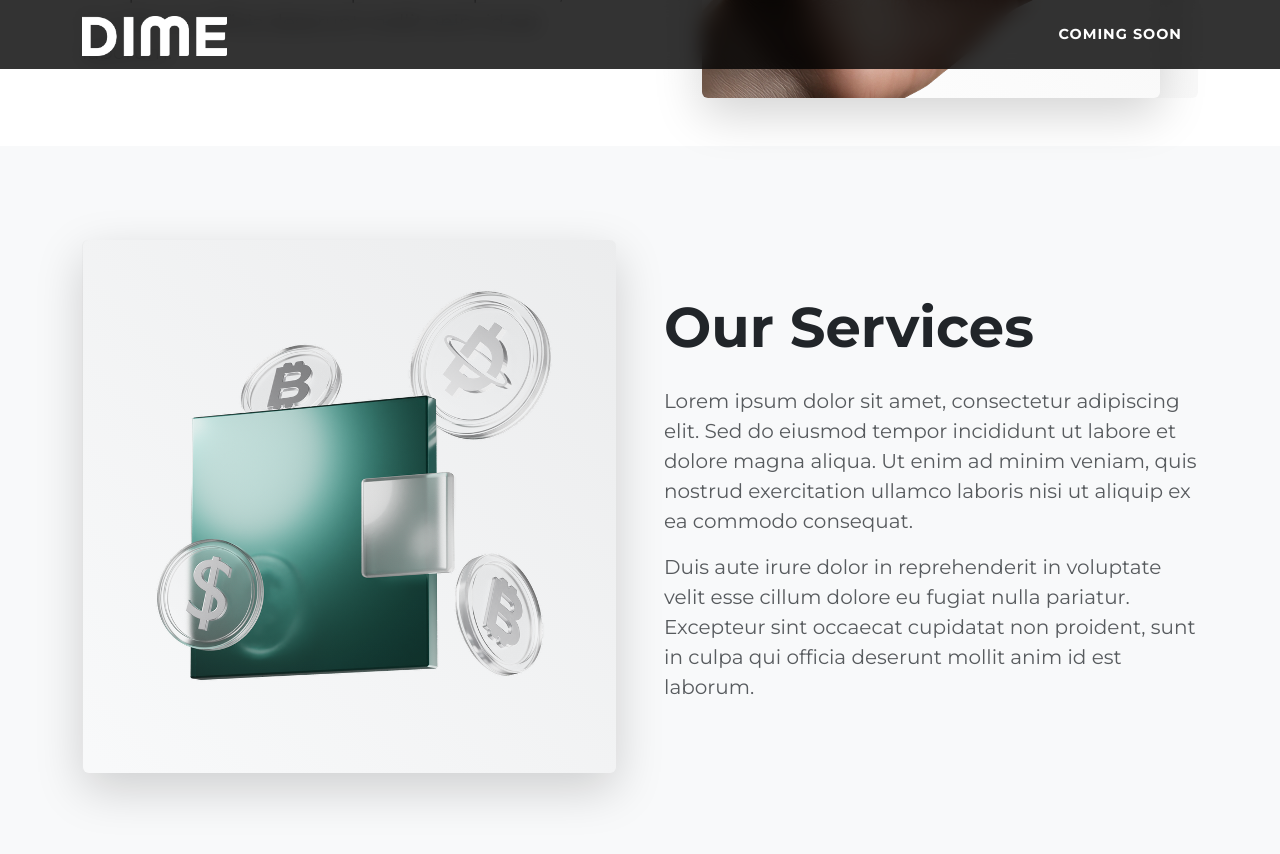
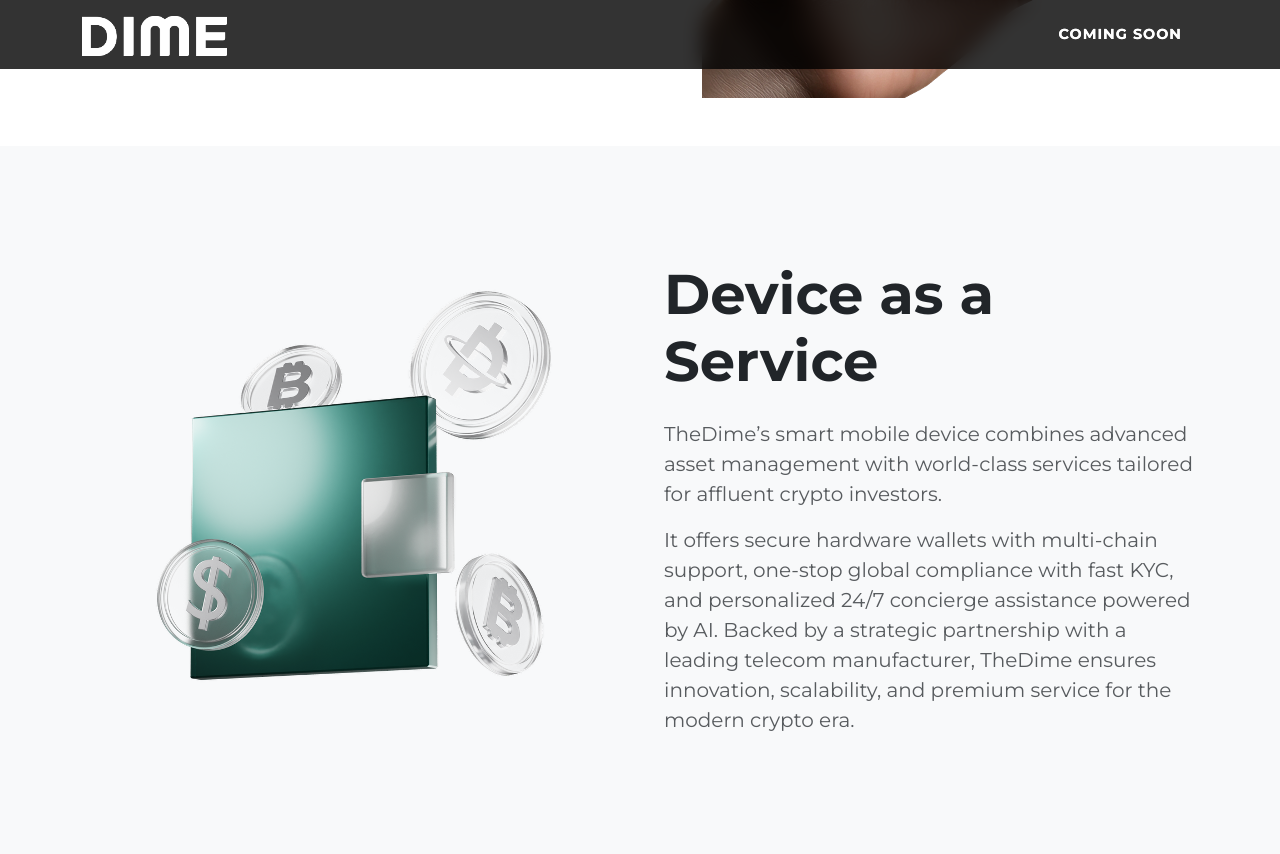
Before and after one commit to The-Dime-XYZ/home.github.io, a Jekyll site: the page built from index.html, in a window 1280 px wide and 900 px high, scrolled down 1485 px. Shown: the top 854 px of the window. Built offline with Jekyll 4.4.1, drawn with Linux system fonts in a browser that asks for light colours; some of the changed text lies outside the part shown.

Commit message:
add links

```diff
--- a/index.html
+++ b/index.html
@@ -3,14 +3,24 @@ layout: default
 title: Home
 ---
 
+  <!-- Navigation -->
+  <nav class="navbar navbar-expand-lg fixed-top" id="mainNavbar">
+    <div class="container">
+      <a class="navbar-brand" href="#">
+        <img src="/assets/images/logo_white.png" alt="THE DIME Logo" height="40" class="d-inline-block align-text-top" style="filter: brightness(0) invert(1);">
+      </a>
+      <div class="navbar-nav ms-auto">
+        <a class="nav-link text-white px-3 py-2" href="#" style="font-weight: bold; text-transform: uppercase; letter-spacing: 1px; font-size: 0.9rem; text-decoration: none;">Coming Soon</a>
+      </div>
+    </div>
+  </nav>
+
   <!-- Hero Section -->
-<header class="hero d-flex align-items-center justify-content-center text-center text-white position-relative" style="background-image: url({{ '/assets/images/hero-banner.png' | relative_url }}); background-size: cover; background-position: center; height: 100vh;">
+<header class="hero d-flex align-items-center justify-content-center text-center text-white position-relative" style="background-image: url(/assets/images/hero-banner.png); background-size: cover; background-position: center; height: 100vh;">
  <div class="position-absolute w-100 h-100" style="background-color: rgba(0, 0, 0, 0.4); top: 0; left: 0; z-index: 1;"></div>
  <div class="position-relative" style="z-index: 2;">
-    <img src="{{ '/assets/images/logo_white.png' | relative_url }}" alt="THE DIME Logo" class="mb-4" style="max-width: 200px; width: 100%; height: auto;">
-    <h1 class="display-1 fw-bold mb-3">Welcome to THE DIME</h1>
-    <p class="fs-4 mb-4" style="letter-spacing: 1px;">Be DeFirent</p>
-    <a href="#about" class="btn btn-light btn-lg px-4 py-3 fw-bold text-uppercase" style="letter-spacing: 1px;">Learn More</a>
+   <img src="/assets/images/logo_white.png" alt="THE DIME Logo" class="mb-4" style="max-width: 200px; width: 100%; height: auto;">
+   <h3 class="fw-bold mb-3 px-4 py-3">Delivering Safe, Simple, and Savvy solutions <br /> with premium Service for affluent crypto investors.</h3>
  </div>
 </header>
 
@@ -19,15 +29,13 @@ title: Home
  <div class="container">
    <div class="row align-items-center g-5">
      <div class="col-lg-6">
-        <h2 class="display-4 fw-bold mb-4">About Us</h2>
-        <h3 class="fw-bold mb-3 px-4 py-3">Delivering Safe, Simple, and Savvy solutions <br /> with premium Service for affluent crypto investors.</h3>
-        <p class="fs-5 text-muted mb-3">Lorem ipsum dolor sit amet, consectetur adipiscing elit. Sed do eiusmod tempor incididunt ut labore et dolore magna aliqua. Ut enim ad minim veniam, quis nostrud exercitation ullamco laboris nisi ut aliquip ex ea commodo consequat.</p>
-        <p class="fs-5 text-muted">Duis aute irure dolor in reprehenderit in voluptate velit esse cillum dolore eu fugiat nulla pariatur. Excepteur sint occaecat cupidatat non proident, sunt in culpa qui officia deserunt mollit anim id est laborum.</p>
+       <h2 class="display-4 fw-bold mb-4">Wallet Innovation</h2>
+       <p class="fs-5 text-muted mb-3"> The Dime delivers a seamless, secure, and intelligent way to manage your digital assets. </p>
+       <p class="fs-5 text-muted">Designed to be Safe, Simple, and Savvy, it offers beginner-friendly crypto purchases, AI-powered portfolio management, and 24/7 human support to give you peace of mind. With premium offline hardware security, biometric verification, and luxury handcrafted design, TheDime combines cutting-edge technology with world-class service to protect your wealth and elevate your crypto lifestyle.</p>
      </div>
      <div class="col-lg-6 text-center">
        <div class="position-relative">
-          <img src="{{ '/assets/images/1.png' | relative_url }}" alt="About Image" class="img-fluid rounded shadow-lg" style="max-width: 100%; height: auto; filter: brightness(0.95) contrast(1.05); object-fit: cover;">
-          <div class="position-absolute w-100 h-100 rounded" style="background: linear-gradient(45deg, rgba(255,255,255,0.05), rgba(0,0,0,0.05)); top: 0; left: 0; z-index: 1;"></div>
+         <img src="/assets/images/1.png" alt="About Image" class="img-fluid" style="max-width: 100%; height: auto; filter: brightness(0.95) contrast(1.05); object-fit: cover;">
        </div>
      </div>
    </div>
@@ -40,14 +48,13 @@ title: Home
    <div class="row align-items-center g-5">
      <div class="col-lg-6 text-center">
        <div class="position-relative">
-          <img src="{{ '/assets/images/2.png' | relative_url }}" alt="Services Image" class="img-fluid rounded shadow-lg" style="max-width: 100%; height: auto; filter: brightness(0.95) contrast(1.05); object-fit: cover;">
-          <div class="position-absolute w-100 h-100 rounded" style="background: linear-gradient(45deg, rgba(255,255,255,0.05), rgba(0,0,0,0.05)); top: 0; left: 0; z-index: 1;"></div>
+         <img src="/assets/images/2.png" alt="Services Image" class="img-fluid" style="max-width: 100%; height: auto; filter: brightness(0.95) contrast(1.05); object-fit: cover;">
        </div>
      </div>
      <div class="col-lg-6">
-        <h2 class="display-4 fw-bold mb-4">Our Services</h2>
-        <p class="fs-5 text-muted mb-3">Lorem ipsum dolor sit amet, consectetur adipiscing elit. Sed do eiusmod tempor incididunt ut labore et dolore magna aliqua. Ut enim ad minim veniam, quis nostrud exercitation ullamco laboris nisi ut aliquip ex ea commodo consequat.</p>
-        <p class="fs-5 text-muted">Duis aute irure dolor in reprehenderit in voluptate velit esse cillum dolore eu fugiat nulla pariatur. Excepteur sint occaecat cupidatat non proident, sunt in culpa qui officia deserunt mollit anim id est laborum.</p>
+       <h2 class="display-4 fw-bold mb-4">Device as a Service</h2>
+       <p class="fs-5 text-muted mb-3">TheDime’s smart mobile device combines advanced asset management with world-class services tailored for affluent crypto investors.</p>
+       <p class="fs-5 text-muted">It offers secure hardware wallets with multi-chain support, one-stop global compliance with fast KYC, and personalized 24/7 concierge assistance powered by AI. Backed by a strategic partnership with a leading telecom manufacturer, TheDime ensures innovation, scalability, and premium service for the modern crypto era.</p>
      </div>
    </div>
  </div>
@@ -58,15 +65,13 @@ title: Home
  <div class="container">
    <div class="row align-items-center g-5">
      <div class="col-lg-6">
-        <h2 class="display-4 fw-bold mb-4">Get In Touch</h2>
-        <p class="fs-5 text-muted mb-3">Lorem ipsum dolor sit amet, consectetur adipiscing elit. Sed do eiusmod tempor incididunt ut labore et dolore magna aliqua. Ut enim ad minim veniam, quis nostrud exercitation ullamco laboris nisi ut aliquip ex ea commodo consequat.</p>
-        <p class="fs-5 text-muted mb-4">Duis aute irure dolor in reprehenderit in voluptate velit esse cillum dolore eu fugiat nulla pariatur. Excepteur sint occaecat cupidatat non proident, sunt in culpa qui officia deserunt mollit anim id est laborum.</p>
-        <a href="mailto:contact@thedime.com" class="btn btn-dark btn-lg px-4 py-3 fw-bold text-uppercase" style="letter-spacing: 1px;">Contact Us</a>
+       <h2 class="display-4 fw-bold mb-4">Join Us</h2>
+       <p class="fs-5 text-muted mb-3">The convergence of Web3, AI, and smart mobile hardware creates a once-in-a-generation opportunity to redefine digital asset management for affluent users. </p>
+       <p class="fs-5 text-muted mb-4">With crypto adoption accelerating, the demand for secure, portable, and intelligent tools is greater than ever. As the world’s first on-chain smart hardware device, TheDime combines advanced AI, blockchain technology, and luxury design to deliver seamless, secure, and intelligent crypto wealth management — giving it a true first-mover advantage.</p>
      </div>
      <div class="col-lg-6 text-center">
        <div class="position-relative">
-          <img src="{{ '/assets/images/3.png' | relative_url }}" alt="Contact Image" class="img-fluid rounded shadow-lg" style="max-width: 100%; height: auto; filter: brightness(0.95) contrast(1.05); object-fit: cover;">
-          <div class="position-absolute w-100 h-100 rounded" style="background: linear-gradient(45deg, rgba(255,255,255,0.05), rgba(0,0,0,0.05)); top: 0; left: 0; z-index: 1;"></div>
+         <img src="/assets/images/3.png" alt="Contact Image" class="img-fluid" style="max-width: 100%; height: auto; filter: brightness(0.95) contrast(1.05); object-fit: cover;">
        </div>
      </div>
    </div>
@@ -78,15 +83,14 @@ title: Home
  <div class="container">
    <div class="row g-4 mb-4">
      <div class="col-lg-4 text-center text-lg-start">
-        <img src="{{ '/assets/images/logo_white.png' | relative_url }}" alt="THE DIME Logo" class="mb-3" style="max-width: 150px; height: auto;">
+       <img src="/assets/images/logo_white.png" alt="THE DIME Logo" class="mb-3" style="max-width: 150px; height: auto;">
        <p class="fs-5">Be DeFirent</p>
      </div>
      <div class="col-lg-4 text-center">
        <h3 class="h5 mb-3">Quick Links</h3>
        <ul class="list-unstyled">
-          <li class="mb-2"><a href="#about" class="text-light text-decoration-none">About</a></li>
-          <li class="mb-2"><a href="#services" class="text-light text-decoration-none">Services</a></li>
-          <li class="mb-2"><a href="#contact" class="text-light text-decoration-none">Contact</a></li>
+        <li class="mb-2"><a href="/privacy-policy.html" class="text-light text-decoration-none">Privacy Policy</a></li>
+        <!-- <li class="mb-2"><a href="/terms-conditions.html" class="text-light text-decoration-none">Terms & Conditions</a></li> -->
        </ul>
      </div>
      <div class="col-lg-4 text-center">
@@ -94,13 +98,12 @@ title: Home
        <ul class="list-unstyled">
          <li class="mb-2"><a href="#" class="text-light text-decoration-none">Twitter</a></li>
          <li class="mb-2"><a href="#" class="text-light text-decoration-none">LinkedIn</a></li>
-          <li class="mb-2"><a href="#" class="text-light text-decoration-none">Instagram</a></li>
        </ul>
      </div>
    </div>
    <hr class="my-4">
    <div class="text-center">
-      <p class="text-muted mb-0">&copy; 2024 THE DIME. All rights reserved.</p>
+     <p class="mb-0">&copy; 2025 THE DIME TECHNOLOGY LTD. All rights reserved.</p>
    </div>
  </div>
 </footer>
```
Also changed, not shown: privacy-policy.html (added, +136 -0 lines), terms-conditions.html (added, +80 -0 lines). Lines whose indentation alone changed are shown as unchanged.
